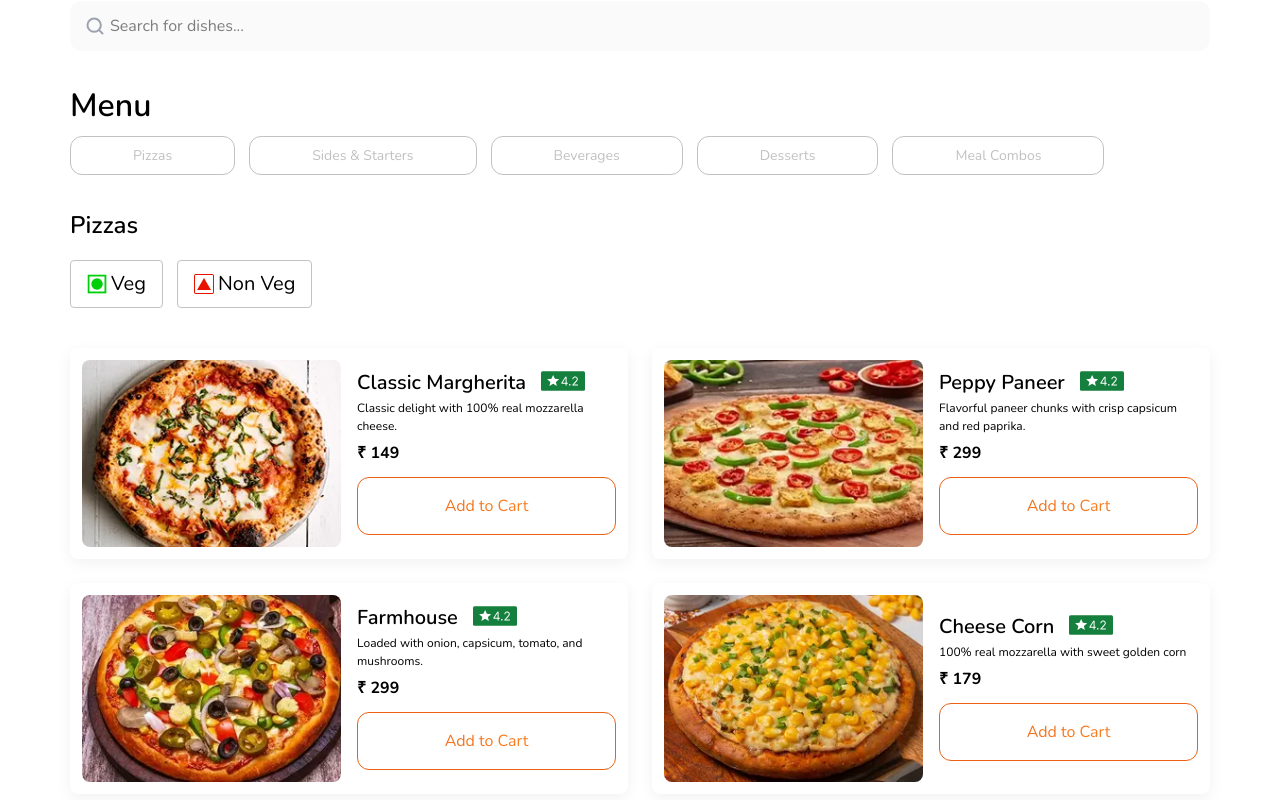
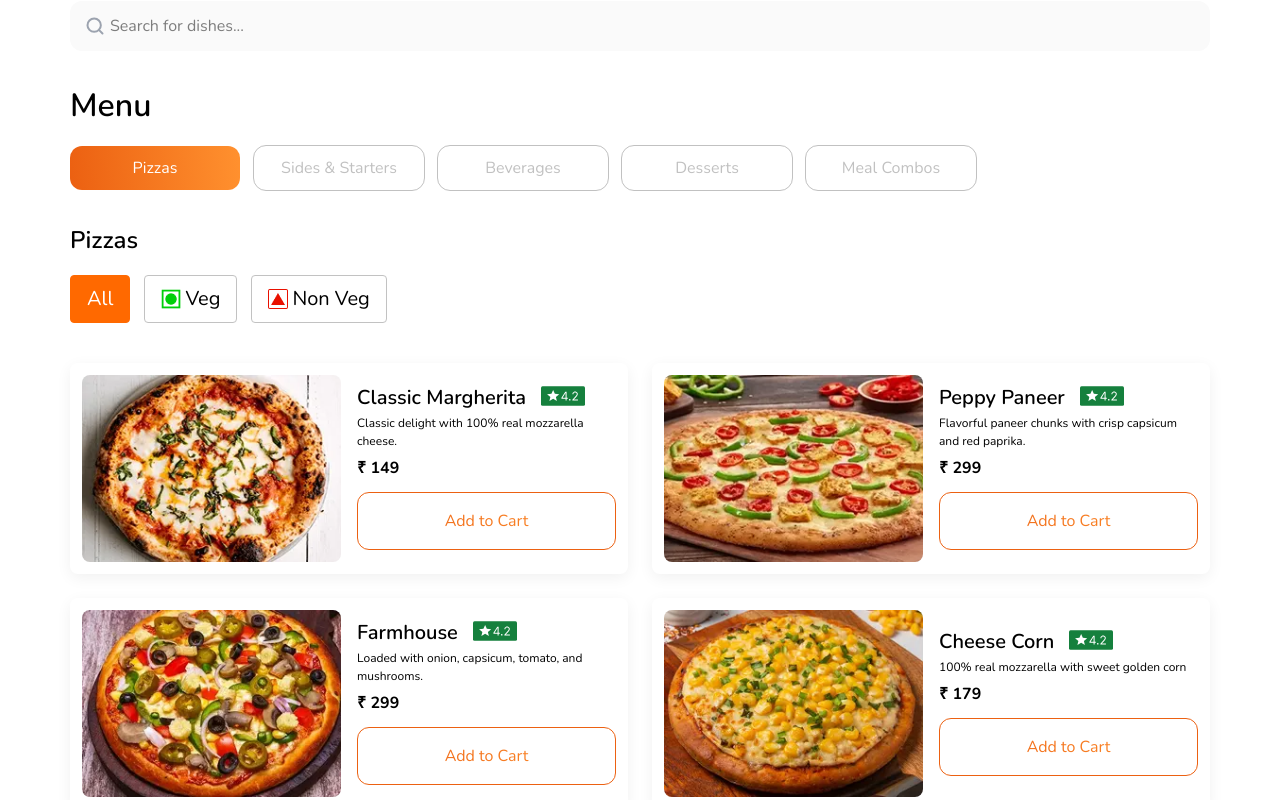
Before and after one commit to Nehaboora033/pizza, a React (Vite) app: page /menu in a window 1280 px wide. Shown: the part 1120-1920 px from the top of the page. Built offline with nearby package versions, Linux system fonts and the light colour scheme.

Commit message:
created the tabs on the menu

```diff
--- a/package.json
+++ b/package.json
@@ -14,6 +14,7 @@
     "react": "^19.1.0",
     "react-dom": "^19.1.0",
     "react-router-dom": "^7.6.3",
+    "react-tabs": "^6.1.0",
     "swiper": "^11.2.10",
     "tailwindcss": "^4.1.11"
   },
--- a/src/components/MenuData.jsx
+++ b/src/components/MenuData.jsx
@@ -1,45 +1,93 @@
-import React from 'react'
+import React, { useState } from 'react'
 import Input from './common/Input'
 import SubHeading from './common/SubHeading'
 import Button from './common/Button'
 import veg from '../assets/png/veg.png'
 import nonveg from '../assets/png/non-veg.png'
-import { menupizza } from '../utils/helper'
+import { Menu_Tabs, menupizza } from '../utils/helper'
 import Description from './common/Description'
 import rating from '../assets/svg/dominosrating.svg'
 import { IconSearch } from '../utils/icon'
+import { Tab, TabList, TabPanel, Tabs } from 'react-tabs'
 
 const MenuData = () => {
+  const [activeTab, setActiveTab] = useState("All"); // default All
+
+  // Filter pizzas based on active tab
+  const filteredPizzas =
+    activeTab === "All"
+      ? menupizza
+      : menupizza.filter((pizza) => pizza.category === activeTab);
+
+
   return (
     <div className='max-w-[1164px] mx-auto px-3 mt-[40px] mb-[100px]'>
       <div className='max-w-[1140px]'>
         <Input className={'pl-[40px] border-none bg-[#FAFAFA]'} placeholder={'Search for dishes...'}>
-        <IconSearch/>
+          <IconSearch />
         </Input>
         <SubHeading className={'mt-[36px] !text-[32px]'} text={'Menu'} />
-        <div className='flex mt-[10px] gap-[14px]'>
-          <Button className={'!py-[8px] !px-[62px] border border-[#C1C1C1]  text-[14px] !text-[#C1C1C1] !rounded-[12px] '}>Pizzas</Button>
-          <Button className={'!py-[8px] !px-[62px] border border-[#C1C1C1]  text-[14px] !text-[#C1C1C1] !rounded-[12px]  '}>Sides & Starters</Button>
-          <Button className={'!py-[8px] !px-[62px] border border-[#C1C1C1]  text-[14px] !text-[#C1C1C1] !rounded-[12px]  '}>Beverages</Button>
-          <Button className={'!py-[8px] !px-[62px]  border border-[#C1C1C1]  text-[14px] !text-[#C1C1C1] !rounded-[12px] '}>Desserts</Button>
-          <Button className={'!py-[8px] !px-[62px]  border border-[#C1C1C1]  text-[14px] !text-[#C1C1C1] !rounded-[12px] flex items-center'}>Meal Combos</Button>
+
+        <Tabs>
+          <TabList className="flex gap-[14px] mt-[20px]">
+            {Menu_Tabs.map((item, index) => (
+              <Tab
+                key={index}
+                className={
+                  "py-[10px] px-[25px] w-[170px] text-center rounded-[12px] cursor-pointer outline outline-[#C1C1C1] text-[#C1C1C1]"
+                }
+                selectedClassName="bg-prime !text-white !outline-none"
+              >
+                {item}
+              </Tab>
+            ))}
+          </TabList>
+
+          {/* Pizzas Tab */}
+          <TabPanel>
+            <SubHeading className={'mt-[36px] !text-[24px]'} text={'Pizzas'} />
+
+            {/* Veg / Non-Veg Filter */}
+            <div className="flex gap-[14px] mt-5 mb-[40px]">
+              {/* All */}
+              <button
+                onClick={() => setActiveTab("All")}
+                className={`flex gap-1 items-center px-[16px] py-[8px] rounded-[4px] border text-[20px] ${activeTab === "All"
+                    ? "bg-orange-500 text-white border-orange-500"
+                    : "text-black border-[#C2C2C2]"
+                  }`}
+              >
+                All
+              </button>
+
+              {/* Veg */}
+              <button
+                onClick={() => setActiveTab("Veg")}
+                className={`flex gap-1 items-center px-[16px] py-[8px] rounded-[4px] border text-[20px] ${activeTab === "Veg"
+                    ? "bg-orange-500 text-white border-orange-500"
+                    : "text-black border-[#C2C2C2]"
+                  }`}
+              >
+                <img src={veg} alt="veg" className="size-[20px]" />
+                Veg
+              </button>
+
+              {/* Non-Veg */}
+              <button
+                onClick={() => setActiveTab("Non-Veg")}
+                className={`flex gap-1 items-center px-[16px] py-[8px] rounded-[4px] border text-[20px] ${activeTab === "Non-Veg"
+                    ? "bg-orange-500 text-white border-orange-500"
+                    : "text-black border-[#C2C2C2]"
+                  }`}
+              >
+                <img src={nonveg} alt="non-veg" className="size-[20px]" />
+                Non Veg
+              </button>
             </div>
 
-        <div>
-          <SubHeading className={'mt-[36px] !text-[24px]'} text={'Pizzas'} />
-          <div className='flex gap-[14px] mt-5 mb-[40px]'>
-            <Button className={'flex gap-1 items-center !px-[16px] !py-[8px] !rounded-[4px] border !text-black border-[#C2C2C2] whitespace-nowrap text-[20px]'}>
-              <img src={veg} alt="img" className='size-[20px] ' />
-              Veg
-            </Button>
-            <Button className={'flex gap-1 items-center !px-[16px] !text-black border !rounded-[4px] border-[#C2C2C2]  !py-[8px] whitespace-nowrap text-[20px] '}>
-              <img src={nonveg} alt="img" className='size-[20px]' />
-              Non Veg
-            </Button>
-          </div>
-        </div>
+            {/* Pizza List */}
             <div className='grid grid-cols-2 gap-6'>
-          {menupizza.map((item, index) => (
+              {filteredPizzas.map((item, index) => (
                 <div className='p-3 flex gap-[16px] rounded-[8px] shadow-card row' key={index}>
                   <div className='w-1/2'>
                     <img src={item.img} alt="img" className='rounded-[8px]' />
@@ -51,14 +99,27 @@ const MenuData = () => {
                     </div>
                     <Description className={'!text-[12px] mt-[4px] mb-[6px]'} text={item.description} />
                     <Description className={'!font-bold mb-[12px]'} text={item.price} />
-                <Button className={'text-prime border border-[#EC6112] rounded-[11px] p-4'}>Add to Cart </Button>
+                    <Button className={'text-prime border border-[#EC6112] rounded-[11px] p-4'}>
+                      Add to Cart
+                    </Button>
                   </div>
                 </div>
               ))}
             </div>
-       <div className='flex justify-center'><Button className={'mt-[32px] bg-prime'}>Show More</Button></div>
+          </TabPanel>
+
+          <TabPanel className="text-5xl text-center mt-6">Sides & Starters</TabPanel>
+          <TabPanel className="text-5xl text-center mt-6">Beverages</TabPanel>
+          <TabPanel className="text-5xl text-center mt-6">Desserts</TabPanel>
+          <TabPanel className="text-5xl text-center mt-6">Meal Combos</TabPanel>
+        </Tabs>
+
+        <div className='flex justify-center'>
+          <Button className={'mt-[32px] bg-prime'}>Show More</Button>
+        </div>
       </div>
     </div>
   )
 }
+
 export default MenuData
--- a/src/utils/helper.js
+++ b/src/utils/helper.js
@@ -337,6 +337,7 @@ export const menupizza = [
         title: 'Classic Margherita',
         description: 'Classic delight with 100% real mozzarella cheese.',
         price: '₹ 149',
+         category: "Veg",
 
     },
     {
@@ -344,42 +345,49 @@ export const menupizza = [
         title: 'Peppy Paneer',
         description: 'Flavorful paneer chunks with crisp capsicum and red paprika.',
         price: '₹ 299',
+         category: "Veg",
     },
     {
         img: farmhouse,
         title: 'Farmhouse',
         description: 'Loaded with onion, capsicum, tomato, and mushrooms.',
         price: '₹ 299',
+        category: "Non-Veg",
     },
     {
         img: cheessecorn,
         title: 'Cheese Corn',
         description: '100% real mozzarella with sweet golden corn',
         price: '₹ 179',
+         category: "Veg",
     },
     {
         img: margherita,
         title: 'Paneer Makhani',
         description: 'Desi-style paneer chunks in creamy makhani sauce with onion & capsicum',
         price: '₹ 269',
+         category: "Veg",
     },
     {
         img: peppyPanner,
         title: 'Deluxe Veggie',
         description: 'Extra loaded with onion, capsicum, mushroom, corn & paneer',
         price: '₹ 289',
+         category: "Veg",
     },
     {
         img: farmhouse,
         title: 'Tandoori Onion ',
         description: 'Tandoori-flavored onions with green capsicum and extra cheese',
         price: '₹ 299',
+        category: "Non-Veg",
     },
     {
         img: peppyPanner,
         title: 'Peri Peri Veg',
         description: 'Spicy peri peri sauce with tomato, onion, jalapeno, and mozzarella',
         price: '₹ 249',
+        category: "Non-Veg",
     },
 
 ]
@@ -664,49 +672,29 @@ export const Profile = [
 
 ]
 
-export const categories = [
+export const Select_Size_pizza = [
     {
-        label: 'All',
-        value: 'All'
+        img: Regular,
+        size: 'Regular',
+        serve: 'Serve 1',
     },
     {
-        label: 'Vegetarian',
-        value: 'Vegetarian'
+        img: Medium,
+        size: 'Medium',
+        serve: 'Serve 2',
+
     },
     {
-        label: 'Non-Vegetarian',
-        value: 'Non-Vegetarian'
-    },
-    {
-
-        label: 'Top Rated',
-        value: 'Top Rated'
-    },
-    {
-        label: 'Price : Low to High',
-        value: 'Low'
-    },
-    {
-        label: 'Price : High to Low',
-        value: 'High'
+        img: Large,
+        size: 'Large',
+        serve: 'Serve 4',
     },
 ]
 
-export const Select_Size_pizza=[
-    {
-        img:Regular,
-        size:'Regular',
-        serve:'Serve 1',
-    },
-    {
-        img:Medium,
-        size:'Medium',
-        serve:'Serve 2',
-
-    },
-    {
-        img:Large,
-        size:'Large',
-        serve:'Serve 4',
-    },
+export const Menu_Tabs = [
+    "Pizzas",
+    "Sides & Starters",
+    "Beverages",
+    "Desserts",
+    "Meal Combos",
 ]
```
Also changed, not shown: 1 other file (tests, documents, lock files or other folders). Lines whose indentation alone changed are shown as unchanged.
